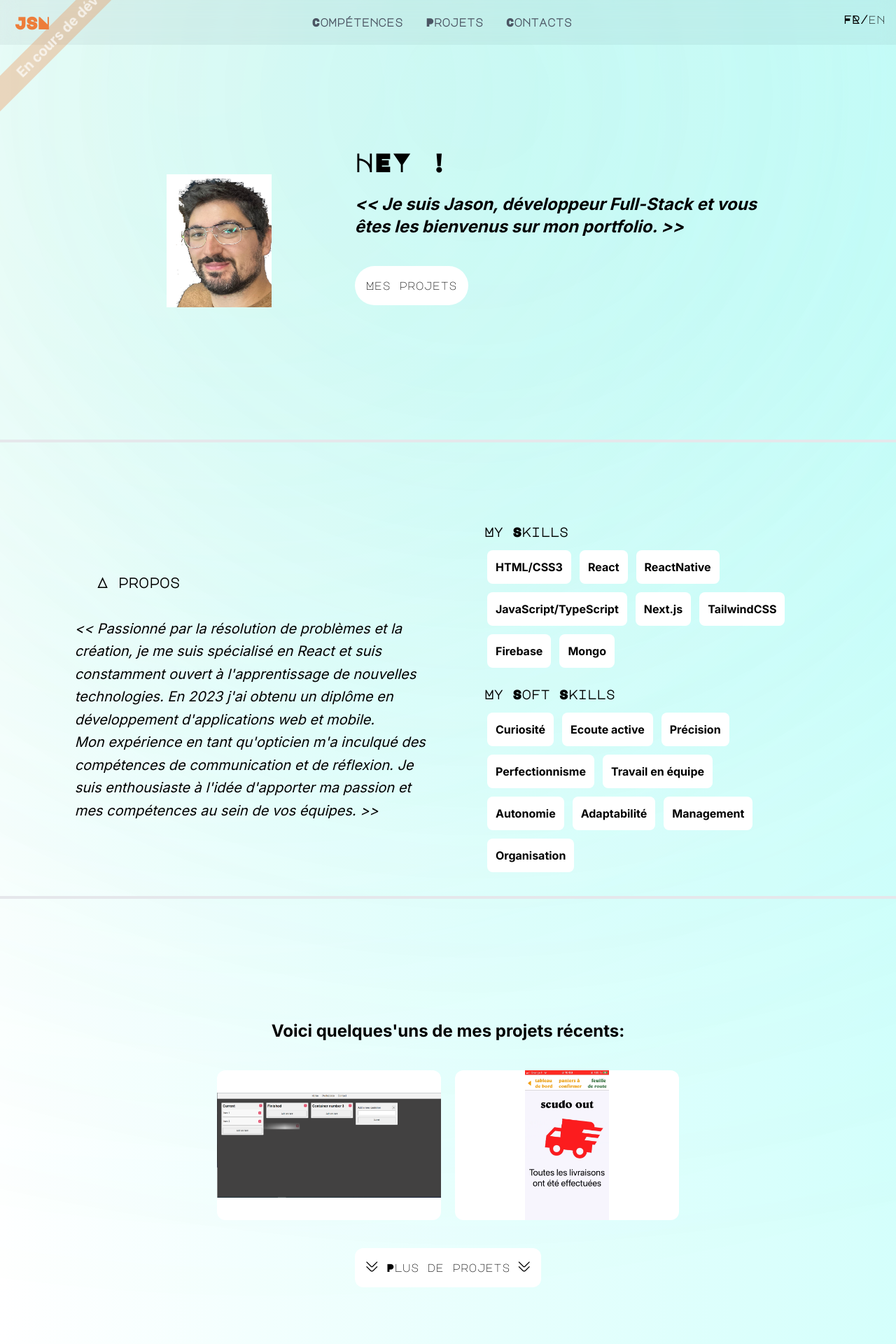
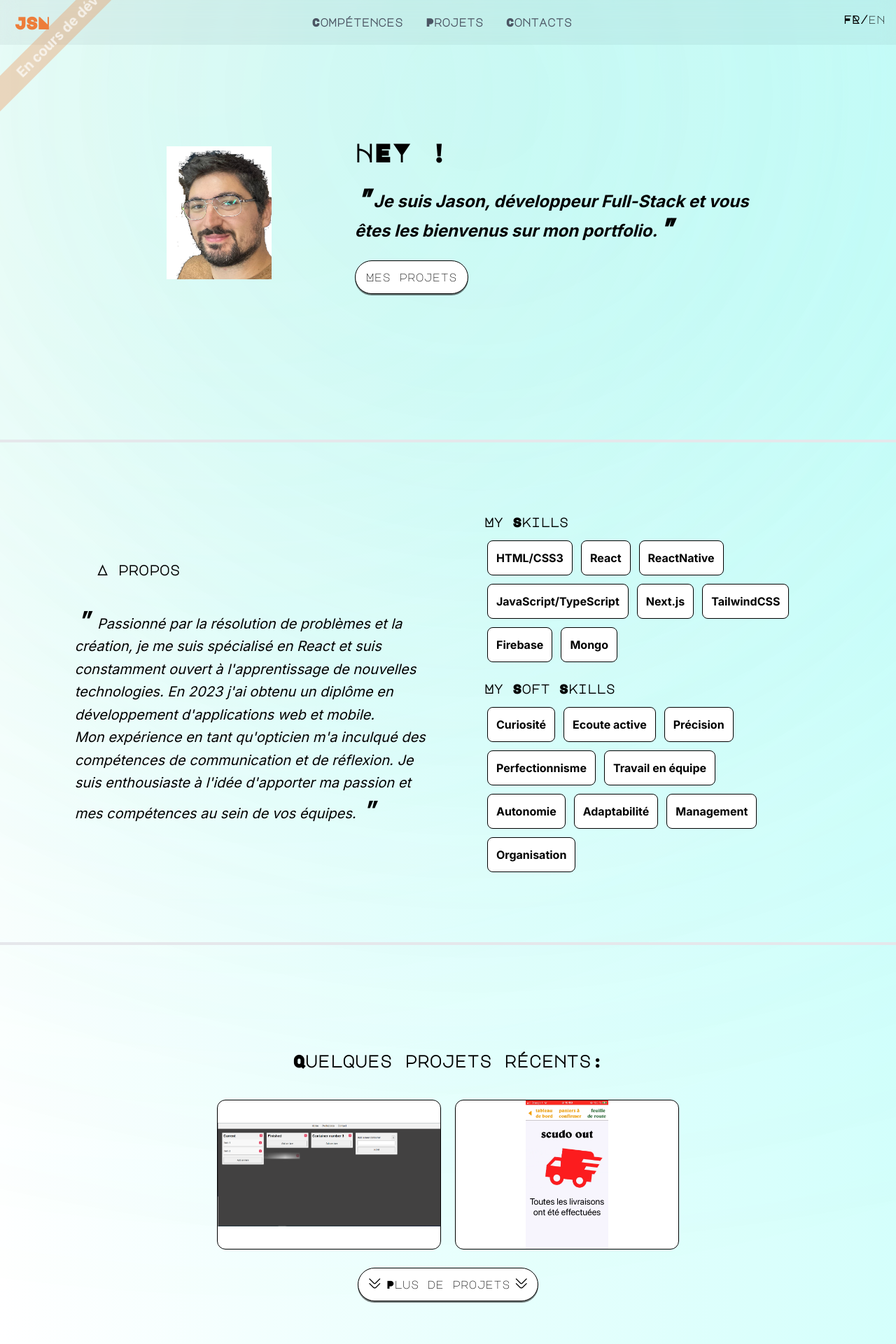
Before and after one commit to Hu-man-man/portfolio, a Next.js app: page / in a window 1280 px wide. Shown: the top 1920 px of the page at 70% size. Built offline with nearby package versions, Linux system fonts and the light colour scheme.

Commit message:
personnalisedbutton + quelques améliorations

```diff
--- a/app/composants/Contacts.tsx
+++ b/app/composants/Contacts.tsx
@@ -33,12 +33,12 @@ const Contacts: React.FC<ContactsProps> = ({ lang, scrollToSection }) => {
   return (
     <div className="flex flex-col items-center justify-center gap-12">
       <a
-        className={`cursor-pointer tracking-tighter text-5xl font-bold uppercase hover:text-[#ED7D3A] major`}
-        onClick={() => scrollToSection("homePage")}
+        className={`cursor-pointer tracking-tighter text-5xl font-bold uppercase hover:text-[#ED7D3A] major hover:-translate-y-0.5 transition ease-in-out duration-50`}
+        onClick={() => scrollToSection("Hero")}
       >
         {"jsn"}
       </a>
-      <div className="flex items-center justify-center gap-5 mx-12">
+      <div className="flex items-center justify-center gap-5 mx-12 cursor-pointer">
         <ContactIcon
           defaultSrc="/static/images/linkedin.png"
           hoverSrc="/static/images/linkedin-hover.png"
--- /dev/null
+++ b/app/composants/Hero.tsx
@@ -0,0 +1,45 @@
+import Image from "next/image";
+import PersonnalisedButton from "./PersonnalisedButton";
+
+type HeroProps = {
+  lang: "fr" | "an";
+  scrollToSection: (id: string) => void;
+};
+
+const Hero = ({ lang, scrollToSection }: HeroProps) => {
+  return (
+    <>
+      <div className="flex md:w-1/3 items-center justify-center">
+        <Image
+          src="/static/images/jason.jpg"
+          alt="realy bad picture of Jason"
+          width={150}
+          height={100}
+        />
+      </div>
+      <div className="flex flex-col md:w-2/3 items-center justify-center gap-10">
+        {/* <div> */}
+          <div className="text-center md:text-left">
+            <h1 className="font-bold text-4xl major">HEY !</h1>
+            <br />
+
+            <p className="font-bold text-2xl italic">
+              <span className="major text-4xl">"</span>Je suis Jason,
+              développeur Full-Stack et vous êtes les bienvenus sur mon
+              portfolio.<span className="major text-4xl">"</span>
+            </p>
+          </div>
+        {/* </div> */}
+        <div
+          className="flex w-full justify-center md:justify-start"
+          onClick={() => {
+            scrollToSection("projects");
+          }}
+        >
+          <PersonnalisedButton buttonText="Mes projets" />
+        </div>
+      </div>
+    </>
+  );
+};
+export default Hero;
--- a/app/composants/HomePage.tsx
+++ /dev/null
@@ -1,61 +0,0 @@
-import Image from "next/image";
-
-type HomePageProps = {
-  lang: "fr" | "an";
-  scrollToSection: (id: string) => void;
-};
-
-const HomePage = ({ lang, scrollToSection }: HomePageProps) => {
-  return (
-    <>
-      <div className="flex md:w-1/3 items-center justify-center">
-        <Image
-          src="/static/images/jason.jpg"
-          alt="realy bad picture of Jason"
-          width={150}
-          height={100}
-        />
-      </div>
-      <div className="flex flex-col md:w-2/3 items-center justify-center ">
-        <div>
-          <div className="text-center md:text-left">
-            {lang === "fr" ? (
-              <>
-                <h1 className="font-bold text-4xl major">HEY !</h1>
-                <br />
-
-                <p className="font-bold text-2xl italic">
-                  {'<< Je suis Jason, développeur Full-Stack et vous êtes les bienvenus sur mon portfolio. >>'}
-                </p>
-              </>
-            ) : (
-              <>
-                Apollinares locum nulla Crateras multorum nulla nulla in lapide
-                ambo non Antiochia constaret Crateras in Apollinares per lapide
-                post Antiochia lapide pater per et exilium Crateras pervenissent
-                quae occiduntur in dilatata levius multorum igitur et quae
-                mandatum nulla Apollinares levius nomine filius ad clades et
-                constaret exilium post ambo mandatum fortunas quarto Antiochia."
-              </>
-            )}
-          </div>
-        </div>
-        <div className="flex w-full">
-          <a
-            className="bg-white p-4  rounded-full cursor-pointer my-10 border-3 border-black major"
-            onClick={() => {
-              scrollToSection("projects");
-            }}
-          >
-            Mes projets
-          </a>
-        </div>
-
-
-
-
-      </div>
-    </>
-  );
-};
-export default HomePage;
--- /dev/null
+++ b/app/composants/PersonnalisedButton.tsx
@@ -0,0 +1,34 @@
+import { useState, } from 'react';
+
+type PersonnalisedButtonProps = {
+    buttonText: any;
+}
+
+const PersonnalisedButton = ({buttonText}: PersonnalisedButtonProps) => {
+
+    const [buttonClicked, setButtonClicked] = useState<boolean>(false);
+
+    const handleClick = () => {
+        setButtonClicked(true)
+
+        setTimeout(() => {
+            setButtonClicked(false);
+        }, 500);
+    }
+
+  return (
+    <div>
+      <a
+        className="relative bg-black/50 p-4  rounded-full cursor-pointer my-10  major"
+        onClick={() => {handleClick()}}
+      >
+        <span className={`flex items-center justify-center absolute inset-0 bg-white text-black border border-black  rounded-full transform -translate-y-0.5 hover:-translate-y-2${buttonClicked ? '-translate-y-0.5' : ''} transition ease-in-out duration-50`}>
+          {buttonText}
+        </span>
+        {buttonText}
+      </a>
+    </div>
+  );
+};
+
+export default PersonnalisedButton;
--- a/app/composants/Projects.tsx
+++ b/app/composants/Projects.tsx
@@ -1,6 +1,7 @@
 import Image from "next/image";
 import { useState } from "react";
 import ProjectModal from "./ProjectModal"
+import PersonnalisedButton from "./PersonnalisedButton"
 
 type ProjectsProps = {
   lang: "fr" | "an";
@@ -60,10 +61,23 @@ const Projects = ({ lang, scrollToSection }: ProjectsProps) => {
     setProjectsVisible(!projectsVisible);
   };
 
+  const textButton = (<>
+   <i
+            className={`fi fi-rr-chevron-double-${
+              projectsVisible ? "down" : "up"
+            } items-center mr-2`}
+          ></i>
+          {projectsVisible ? "Plus" : "Moins"} de projets
+          <i
+            className={`fi fi-rr-chevron-double-${
+              projectsVisible ? "down" : "up"
+            } ml-2`}
+          ></i></>)
+
   return (
     <>
-      <div className="title text-center text-2xl font-bold">
-        Voici quelques'uns de mes projets récents:
+      <div className="title text-center text-2xl font-bold major">
+        Quelques projets récents:
       </div>
       <div className="flex flex-col md:flex-row flex-wrap justify-center items-center gap-5 ">
         {projectsData
@@ -71,7 +85,7 @@ const Projects = ({ lang, scrollToSection }: ProjectsProps) => {
           .map((project) => (
             <div
               key={project.id}
-              className={`flex justify-center align-center aspect-[3/2] rounded-xl overflow-hidden bg-white grow-0 basis-1/3 max-w-80 min-h-[220px] md:min-h-0 relative`}
+              className={`flex justify-center align-center aspect-[3/2] rounded-xl overflow-hidden bg-white border border-black grow-0 basis-1/3 max-w-80 min-h-[220px] md:min-h-0 relative`}
               onClick={() => handleDescription(project.id as DescType)}
             >
               <Image
@@ -89,23 +103,12 @@ const Projects = ({ lang, scrollToSection }: ProjectsProps) => {
             </div>
           ))}
       </div>
-      <div className="w-full flex justify-center major">
-        <button
-          className="bg-white p-4  rounded-xl"
+      <div className="w-full flex justify-center major items-center">
+        <div
           onClick={() => handleProjectsVisible()}
         >
-          <i
-            className={`fi fi-rr-chevron-double-${
-              projectsVisible ? "down" : "up"
-            }`}
-          ></i>{" "}
-          {projectsVisible ? "Plus" : "Moins"} de projets{" "}
-          <i
-            className={`fi fi-rr-chevron-double-${
-              projectsVisible ? "down" : "up"
-            }`}
-          ></i>
-        </button>
+         <PersonnalisedButton buttonText={textButton} />
+        </div>
       </div>
     </>
   );
--- a/app/composants/Skills.tsx
+++ b/app/composants/Skills.tsx
@@ -27,7 +27,7 @@ const Skills = ({ lang }: SkillsProps) => {
 
   const mapping = (list: string[]) => {
     return list.map((item, index) => (
-      <div key={index} className="p-3 rounded-lg bg-white text-black font-bold">
+      <div key={index} className="p-3 rounded-lg bg-white text-black font-bold border border-black">
         {item}
       </div>
     ));
@@ -40,14 +40,14 @@ const Skills = ({ lang }: SkillsProps) => {
         <br/>
         <p className="text-center text-xl md:text-left italic leading-relaxed">
           {lang === "fr" ? (
-            <>
+            <><span className="major text-4xl">"</span>
               {
-                "<< Passionné par la résolution de problèmes et la création, je me suis spécialisé en React et suis constamment ouvert à l'apprentissage de nouvelles technologies. En 2023 j'ai obtenu un diplôme en développement d'applications web et mobile."
+                " Passionné par la résolution de problèmes et la création, je me suis spécialisé en React et suis constamment ouvert à l'apprentissage de nouvelles technologies. En 2023 j'ai obtenu un diplôme en développement d'applications web et mobile."
               }
               <br />
               {
-                "Mon expérience en tant qu'opticien m'a inculqué des compétences de communication et de réflexion. Je suis enthousiaste à l'idée d'apporter ma passion et mes compétences au sein de vos équipes. >>"
-              }
+                "Mon expérience en tant qu'opticien m'a inculqué des compétences de communication et de réflexion. Je suis enthousiaste à l'idée d'apporter ma passion et mes compétences au sein de vos équipes. "
+              }<span className="major text-4xl">"</span>
             </>
           ) : (
             "Apollinares locum nulla Crateras multorum nulla nulla in lapide ambo non Antiochia constaret Crateras in Apollinares per lapide post Antiochia lapide pater per et exilium Crateras pervenissent quae occiduntur in dilatata levius multorum igitur et quae mandatum nulla Apollinares levius nomine filius ad clades et constaret exilium post ambo mandatum fortunas quarto Antiochia."
--- a/app/page.tsx
+++ b/app/page.tsx
@@ -2,7 +2,7 @@
 
 import { useState } from "react";
 import Navbar from "./composants/Navbar";
-import HomePage from "./composants/HomePage";
+import Hero from "./composants/Hero";
 import Projects from "./composants/Projects";
 import Skills from "./composants/Skills";
 import Contacts from "./composants/Contacts";
@@ -50,29 +50,29 @@ export default function Home() {
         />
         <div className={`mainContent flex flex-col w-full items-center justify-center`}>
           <section
-            className="mx-auto min-h-[38rem] md:w-3/4 item-center flex flex-col md:flex-row gap-10 justify-center pt-20"
-            id="homePage"
+            className="mx-auto min-h-[38rem] md:w-3/4 item-center flex flex-col md:flex-row gap-10 justify-center py-20"
+            id="Hero"
           >
-            <HomePage lang={lang} scrollToSection={scrollToSection} />
+            <Hero lang={lang} scrollToSection={scrollToSection} />
           </section>
           <div className="border-2 w-full m-5"></div>
           <section
             id="skills"
-            className="mx-auto min-h-[38rem]  item-center flex flex-col md:w-5/6 md:flex-row gap-10 justify-center pt-20"
+            className="mx-auto min-h-[38rem]  item-center flex flex-col md:w-5/6 md:flex-row gap-10 justify-center py-20"
           >
             <Skills lang={lang} />
           </section>
           <div className="border-2 w-full m-5"></div>
           <section
             id="projects"
-            className="mx-auto min-h-[38rem] item-center flex flex-col gap-10 md:w-5/6 justify-center pt-20"
+            className="mx-auto min-h-[38rem] item-center flex flex-col gap-10 md:w-5/6 justify-center py-20"
           >
             <Projects lang={lang} scrollToSection={scrollToSection} />
           </section>
           <div className="border-2 w-full m-5"></div>
           <section
             id="contacts"
-            className="mx-auto min-h-[38rem] md:w-5/6 item-center flex flex-col md:flex-row gap-10 justify-center pt-20"
+            className="mx-auto min-h-[38rem] md:w-5/6 item-center flex flex-col md:flex-row gap-10 justify-center py-20"
           >
             <Contacts lang={lang} scrollToSection={scrollToSection} />
           </section>
--- a/tailwind.config.ts
+++ b/tailwind.config.ts
@@ -6,6 +6,7 @@ const config: Config = {
     './components/**/*.{js,ts,jsx,tsx,mdx}',
     './app/**/*.{js,ts,jsx,tsx,mdx}',
   ],
+  safelist: ['backdrop-blur-md'],
   theme: {
     extend: {
       colors: {
--- a/tsconfig.json
+++ b/tsconfig.json
@@ -22,6 +22,6 @@
       "@/*": ["./*"]
     }
   },
-  "include": ["next-env.d.ts", "**/*.ts", "**/*.tsx", ".next/types/**/*.ts"],
+  "include": ["next-env.d.ts", "**/*.ts", "**/*.tsx", ".next/types/**/*.ts", "app/composants/DeveloppementBand.jsx"],
   "exclude": ["node_modules"]
 }
```
Also changed, not shown: app/composants/Navbar.tsx (+4 -4 lines).
